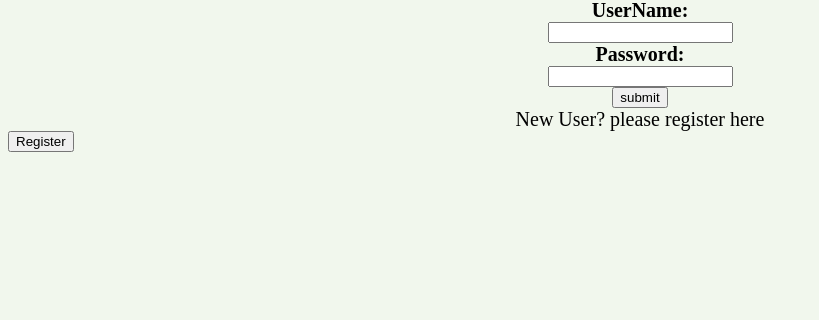
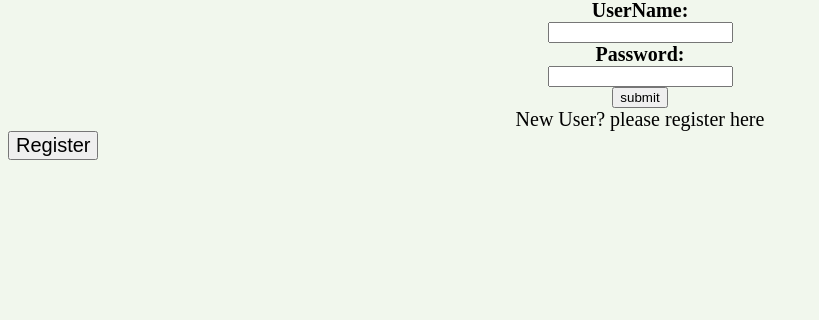
Before and after one commit to HamzaRatrout/finalproject, a Flask app: page / in a window 1280 px wide. Shown: the part 397-717 px from the top of the page, without its empty margins (0-819 px from the left). Run offline with Flask 2, Linux system fonts and the light colour scheme.

Commit message:
newmessage

```diff
--- a/templates/login.html
+++ b/templates/login.html
@@ -15,7 +15,7 @@
 	<input type="submit" value="submit">
 </form>
 <p class="login"> New User? please register here </p>
-<a class="login" href="/register"> <button>Register</button></a>
+<a href="/register"> <button class="login">Register</button></a>
 
 </body>
 </html>
```
